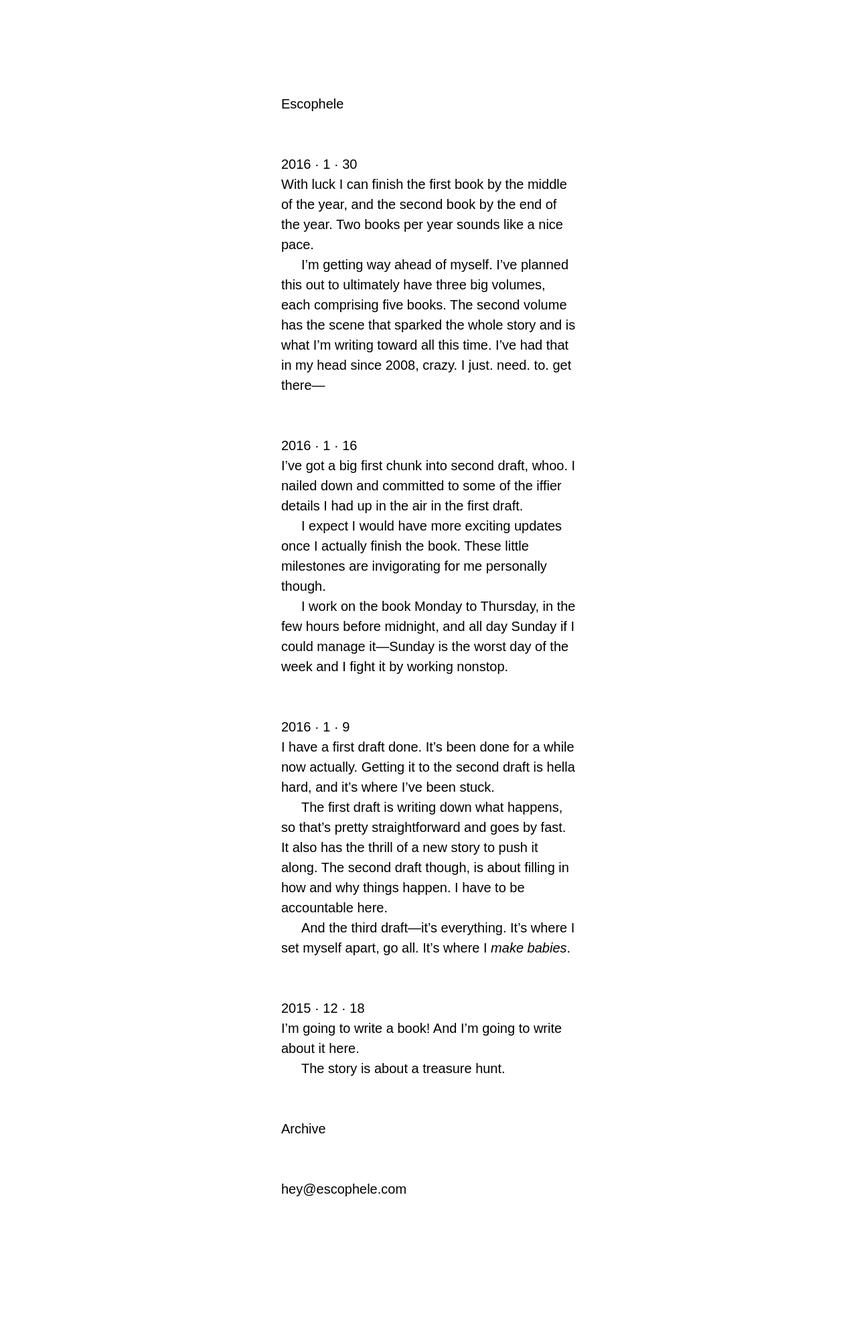
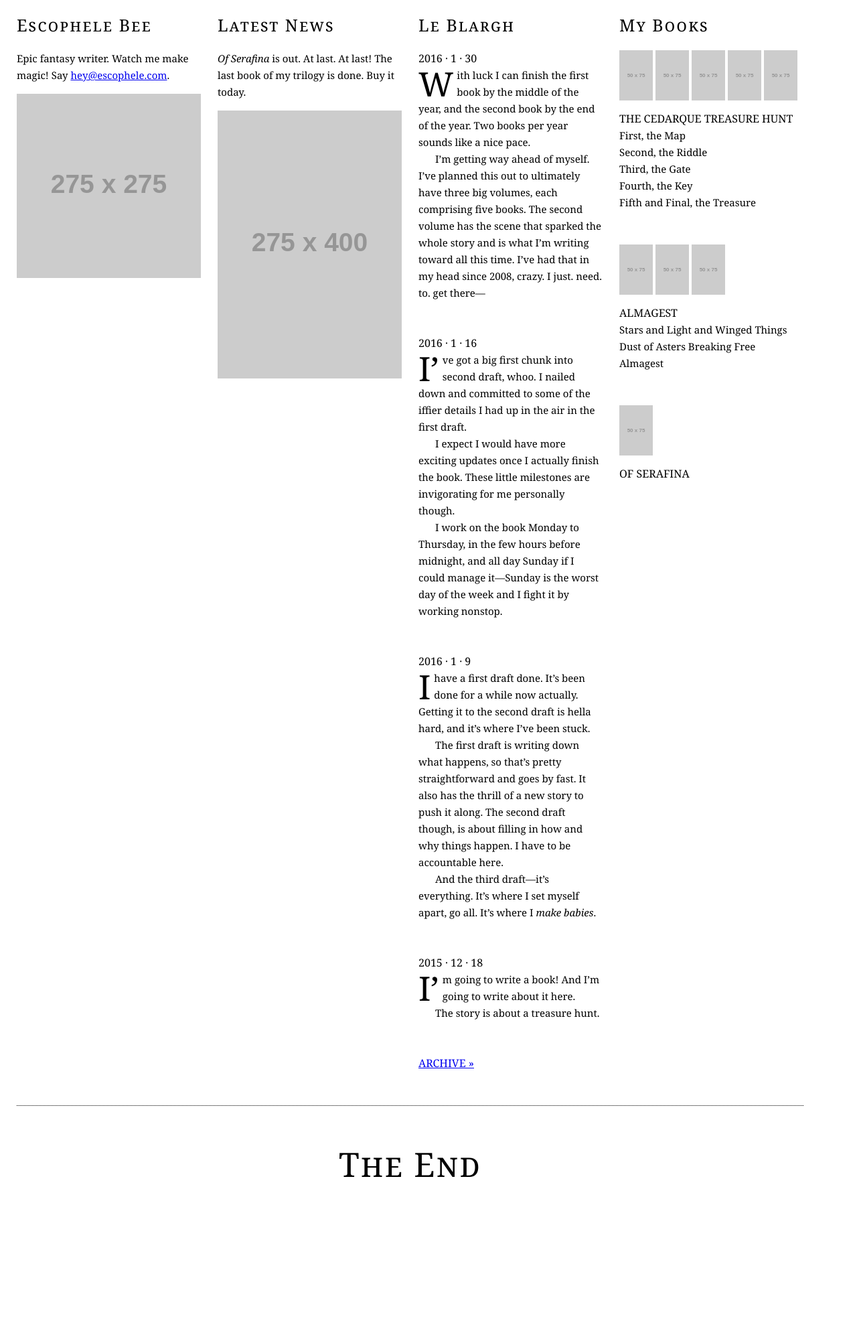
Before and after one commit to escophele/escophele, a Jekyll site: the page built from index.html, in a window 1280 px wide. Shown: the whole page at 67% size. Built offline with Jekyll 4.4.1, drawn with Linux system fonts in a browser that asks for light colours; some web fonts are replaced; comment, search, counter and statistics services are not loaded; after the commit the page ends 1876 px from its top, so only the background shows below that.

Commit message:
heave in four columns

```diff
--- /dev/null
+++ b/_includes/analytics.html
@@ -0,0 +1,19 @@
+<!-- Start of StatCounter Code for Default Guide -->
+<script type="text/javascript">
+//<![CDATA[
+var sc_project=10746029;
+var sc_invisible=1;
+var sc_security="17f6583c";
+var scJsHost = (("https:" == document.location.protocol) ?
+"https://secure." : "http://www.");
+document.write("<sc"+"ript type='text/javascript' src='" +
+scJsHost+
+"statcounter.com/counter/counter_xhtml.js'></"+"script>");
+//]]>
+</script>
+<noscript><div class="statcounter"><a title="shopify stats"
+href="http://statcounter.com/shopify/"
+class="statcounter"><img class="statcounter"
+src="http://c.statcounter.com/10746029/0/17f6583c/1/"
+alt="shopify stats" /></a></div></noscript>
+<!-- End of StatCounter Code for Default Guide -->
--- a/_layouts/default.html
+++ b/_layouts/default.html
@@ -3,46 +3,64 @@
 <html>
 
 <head>
+
   <meta charset="utf-8" />
   <title>{{ page.title }}</title>
   <meta name="viewport" content="width=device-width" />
   <link rel="stylesheet" href="/style.css" />
-  <link rel="stylesheet" href="http://fonts.googleapis.com/css?family=Ek+Mukta:300,700" />
+  <!--   <link rel="stylesheet" href="http://fonts.googleapis.com/css?family=Ek+Mukta:300,700" /> -->
+
 </head>
 
 <body>
 
-<div class="wrapper">
-   <div class="header">
-      <a href="/">Escophele</a>
-   </div>
-   {{ content }}
-   <div class="footer">
-      <p>
-        <a href="mailto:hey@escophele.com">hey@escophele.com</a>
-      </p>
-   </div>
-</div>
+  <div class="wrapper">
 
-<!-- Start of StatCounter Code for Default Guide -->
-<script type="text/javascript">
-//<![CDATA[
-var sc_project=10746029;
-var sc_invisible=1;
-var sc_security="17f6583c";
-var scJsHost = (("https:" == document.location.protocol) ?
-"https://secure." : "http://www.");
-document.write("<sc"+"ript type='text/javascript' src='" +
-scJsHost+
-"statcounter.com/counter/counter_xhtml.js'></"+"script>");
-//]]>
-</script>
-<noscript><div class="statcounter"><a title="shopify stats"
-href="http://statcounter.com/shopify/"
-class="statcounter"><img class="statcounter"
-src="http://c.statcounter.com/10746029/0/17f6583c/1/"
-alt="shopify stats" /></a></div></noscript>
-<!-- End of StatCounter Code for Default Guide -->
+    <div class="column escophele">
+      <h1>Escophele Bee</h1>
+      <p>Epic fantasy writer. Watch me make magic! Say <a href="mailto:hey@escophele.com">hey@escophele.com</a>.</p>
+      <p><img src="http://placehold.it/275x275"></p>
+    </div>
+
+    <div class="column news">
+      <h1>Latest News</h1>
+      <p><i>Of Serafina</i> is out. At last. At last! The last book of my trilogy is done. Buy it today.</p>
+      <p><img src="http://placehold.it/275x400"></p>
+    </div>
+
+    {{ content }}
+
+    <div class="column books">
+
+      <h1>My Books</h1>
+
+      <p><img src="http://placehold.it/50x75"> <img src="http://placehold.it/50x75"> <img src="http://placehold.it/50x75"> <img src="http://placehold.it/50x75"> <img src="http://placehold.it/50x75"></p>
+      <h2>The Cedarque Treasure Hunt</h2>
+      <p>First, the Map</p>
+      <p>Second, the Riddle</p>
+      <p>Third, the Gate</p>
+      <p>Fourth, the Key</p>
+      <p>Fifth and Final, the Treasure</p>
+      <br /><br />
+
+      <p><img src="http://placehold.it/50x75"> <img src="http://placehold.it/50x75"> <img src="http://placehold.it/50x75"></p>
+      <h2>Almagest</h2>
+      <p>Stars and Light and Winged Things</p>
+      <p>Dust of Asters Breaking Free</p>
+      <p>Almagest</p>
+      <br /><br />
+
+      <p><img src="http://placehold.it/50x75"></p>
+      <h2>Of Serafina</h2>
+    </div>
+
+    <div class="the-end">
+      <h1>The End</h1>
+    </div>
+
+  </div>
+
+  {% include analytics.html %}
 
 </body>
 
--- a/index.html
+++ b/index.html
@@ -3,16 +3,19 @@ layout: default
 title: Escophele
 ---
 
-<div class="posts">
+<div class="column blargh">
+
+   <h1>Le Blargh</h1>
+
    {% for post in site.posts limit:10 %}
-      <div class="post">
-         <h1>{{ post.date | date: '%Y &middot; %-m &middot; %-d' }}</h1>
-         {{ post.content }}
-      </div>
+   <div class="post">
+      <h2>{{ post.date | date: '%Y &middot; %-m &middot; %-d' }}</h2>
+      {{ post.content }}
+   </div>
    {% endfor %}
 
+   <div class="post-nav">
+      <a href="archive/">Archive &raquo;</a>
+   </div>
+
 </div>
-
-<div>
-  <a href="archive/">Archive</a>
-</div>
--- a/style.css
+++ b/style.css
@@ -1,32 +1,103 @@
 *
-{ border:0; padding:0; margin:0; }
+{ padding:0; margin:0; border:0; }
 
 body
-{ font:20px/30px "Ek Mukta", sans-serif; }
+{ font:15px/25px georgia; }
 
-a
-{ text-decoration:none; color:black; }
+h1
+{ font-weight:normal; font-size:25px; font-variant:small-caps; letter-spacing:2px; margin-bottom:25px; }
 
-h1, h2
-{ font-size:100%; font-weight:normal; }
+h2
+{ font-weight:normal; font-size:16px; text-transform:uppercase; }
+
+img
+{ margin:15px 0; }
 
 .wrapper
-{ width:100%; max-width:500px; margin:140px auto 200px; padding:0 30px; box-sizing:border-box; }
+{ position:relative; width:1225px; }
 
-.footer p
-{ margin:60px 0;}
+.column
+{ float:left; width:275px; padding:25px 0 50px 25px; }
 
-.posts
-{ margin:60px 0; }
+.news
+{ }
+
+.blargh
+{ }
 
 .post
-{ margin:60px 0; }
+{ margin-bottom:50px; }
 
 .post p
-{ text-indent:30px; }
+{ text-indent:25px; }
+
+.post p:first-of-type:first-letter
+{ font-size:50px; display:inline-block; float:left; line-height:40px; padding:5px 5px 0 0; }
+
+.post h2
+{ }
+
+.post img
+{ text-indent:0; }
 
 .post p:nth-of-type(1)
 { text-indent:0; }
 
-.post-title
-{ text-indent:0 !important; }
+.post-nav
+{ font-weight:normal; font-size:16px; text-transform:uppercase; }
+
+.books
+{ }
+
+.books img
+{ margin:0; padding-bottom:15px; vertical-align:top; }
+
+.books h2
+{ }
+
+.the-end
+{ clear:both; border-top:1px dotted black; text-align:center; padding:75px 0 100px; margin:0 25px; }
+
+.the-end h1
+{ font-size:50px; }
+
+@media only screen and ( max-width:600px )
+{
+
+   body
+   { font:18px/28px georgia; }
+
+   img
+   { margin-bottom:0; width:100%; max-width:350px; }
+
+   h1
+   { font-size:30px; }
+
+   h2
+   { font-size:20px; }
+
+   .wrapper
+   { width:100%; }
+
+   .column
+   { width:100%; max-width:400px; box-sizing:border-box; padding:25px 25px 75px; border-bottom:1px dotted black; margin:0 auto; float:none; position:relative; }
+
+   .post-nav
+   { margin-bottom:0; font-size:20px; }
+
+   .post p:first-of-type:first-letter
+   { font-size:56px; line-height:50px; }
+
+   .books
+   { border:0; }
+
+   .books img
+   { width:auto; }
+
+   .the-end
+   { width:100%; max-width:400px; box-sizing:border-box; padding:100px 25px 125px; margin:0 auto; }
+
+   .the-end h1
+   { font-size:56px; }
+
+}
```
Also changed, not shown: 3 other files.
